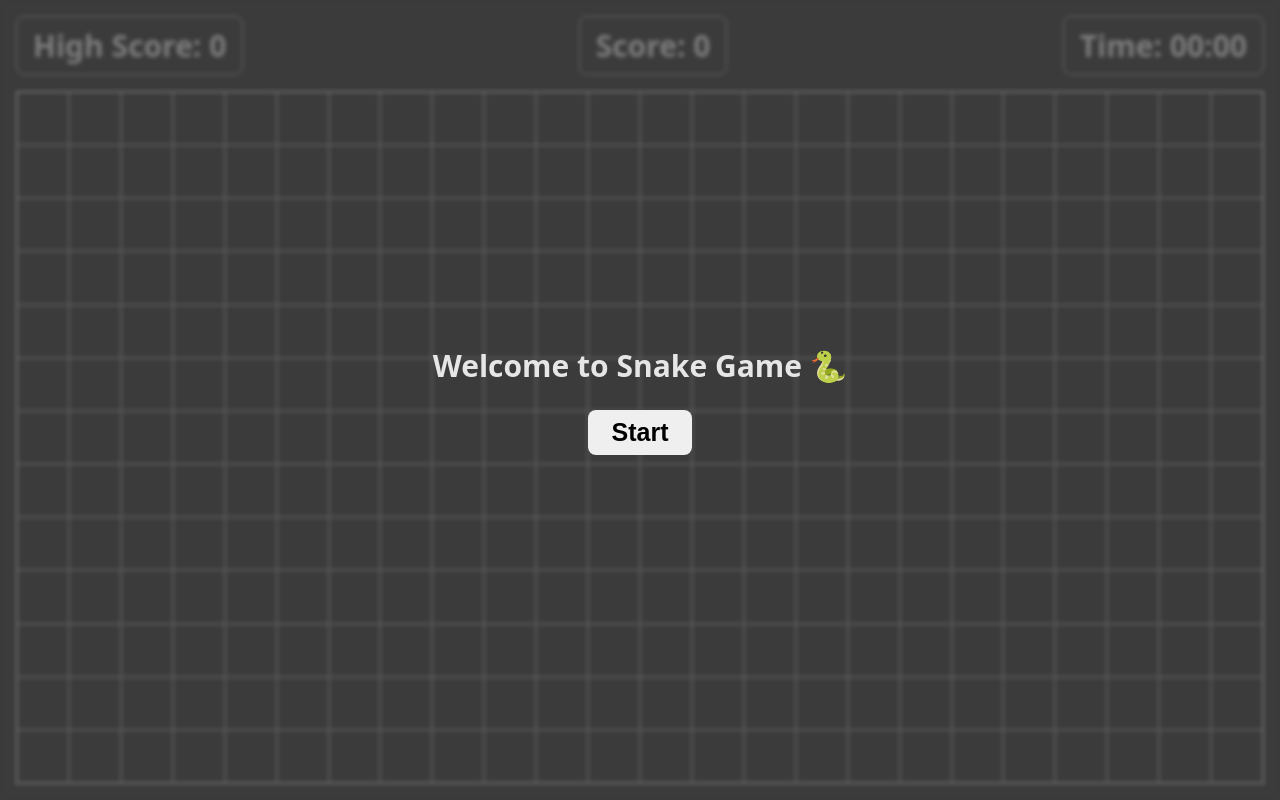
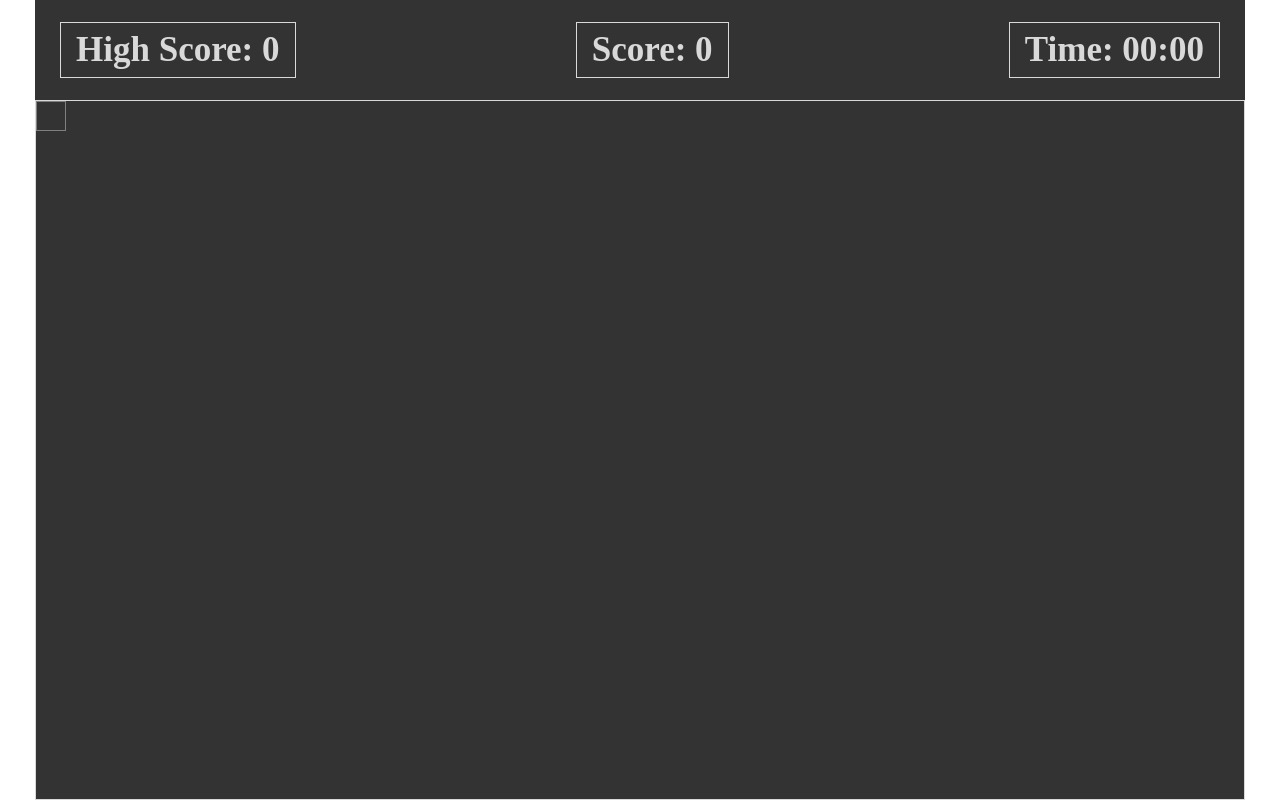
Before and after one commit to mohitchauhan-stack/game-javascript-logics, a plain HTML site: page index.html in a window 1280 px wide. Drawn offline with Linux system fonts and the light colour scheme.

Commit message:
rewrote the code for easy implications of media-queries.

```diff
--- a/index.html
+++ b/index.html
@@ -1,4 +1,46 @@
 <!DOCTYPE html>
+<html lang="en">
+<head>
+    <meta charset="UTF-8">
+    <meta name="viewport" content="width=device-width, initial-scale=1.0">
+    <title>Snake-Game 🐍</title>
+    <link rel="stylesheet" href="styling.css">
+</head>
+<body class="flex">
+
+    <main class="container">
+
+        <div class="game__details flex">
+            <div class="info">
+                <h3>High Score: <span class="high__score">0</span></h3>
+            </div>
+            <div class="info">
+                <h3>Score: <span class="score">0</span></h3>
+            </div>
+            <div class="info">
+                <h3>Time: <span class="time">00:00</span></h3>
+            </div>
+        </div>
+        <div class="board">
+            <div class="block"></div>
+        </div>
+
+    </main>
+
+
+</body>
+</html>
+
+
+
+
+
+
+
+
+
+
+<!-- <!DOCTYPE html>
 <html lang="en">
 <head>
     <meta charset="UTF-8">
@@ -54,4 +96,4 @@
 
     <script src="script.js"></script>
 </body>
-</html>
+</html> -->
--- /dev/null
+++ b/styling.css
@@ -0,0 +1,108 @@
+
+*{
+    margin: 0;
+    padding: 0;
+    box-sizing: border-box;
+}
+
+html{
+    font-size: 62.5%;
+}
+
+body{
+    color: var(--text-light);
+}
+
+:root{
+    /* --- SPACING --- */
+    --space-xs: .5rem;
+    --space-sm: 1rem;
+    --space-md: 1.5rem;
+    --space-lg: 2rem;
+    --space-xl: 2.5rem;
+    --space-2xl: 3rem;
+    --space-3xl: 3.5rem;
+
+    /* --- FONT - SIZES --- */
+    --text-para: 1.8rem;
+    --text-h6: 2rem;
+    --text-h5: 2.5rem;
+    --text-h4: 3rem;
+    --text-h3: 3.5rem;
+    --text-h2: 4rem;
+    --text-h1: 4.5rem;
+
+    /* --- LINE - HEIGHT --- */
+    --lh-1: .7;
+
+    /* --- BG - COLORS --- */
+    --bg-xDark: hsl(0, 0%, 20%);
+    --bg-Dark: hsl(0, 0%, 30%);
+
+    /* --- TEXT - COLOR --- */
+    --text-light: hsl(0, 0%, 85%);
+
+    /* --- BORDER - COLORS --- */
+    --bor-light: hsl(0, 0%, 85%);
+    --bor-dark: hsl(0, 0%, 50%);
+
+    /* --- BORDER --- */
+    --border-sm: .5px solid var(--bor-dark);
+    --border-md: 1px solid var(--bor-light);
+
+    /* --- NAV - HEIGHT --- */
+    /* -- OR - GAME - DETAILS - HEIGHT --- */
+    --game-dt-height: 100px;
+
+}
+
+.container{
+    max-width: 1600px;
+    width: 100%;
+    height: 100vh;
+    background-color: var(--bg-xDark);
+    margin: 0 var(--space-3xl);
+}
+
+.flex{
+    display: flex;
+    align-items: center;
+    justify-content: center;
+}
+
+h3{
+    font-size: var(--text-h3);
+    line-height: var(--lh-1);
+}
+
+
+
+
+.game__details{
+    justify-content: space-between;
+    padding: var(--space-xl);
+    height: var(--game-dt-height);
+}
+
+
+.info{
+    border: var(--border-md);
+    padding: var(--space-md);
+}
+
+
+.board{
+    /* background-color: red; */
+    height: calc(100vh - var(--game-dt-height));
+    width: 100%;
+    border: var(--border-md);
+    display: grid;
+    grid-template-columns: repeat(auto, 30px);
+    grid-template-rows: repeat(auto, 30px);
+}
+
+.block{
+    height: 30px;
+    width: 30px;
+    border: var(--border-sm);
+}
```
